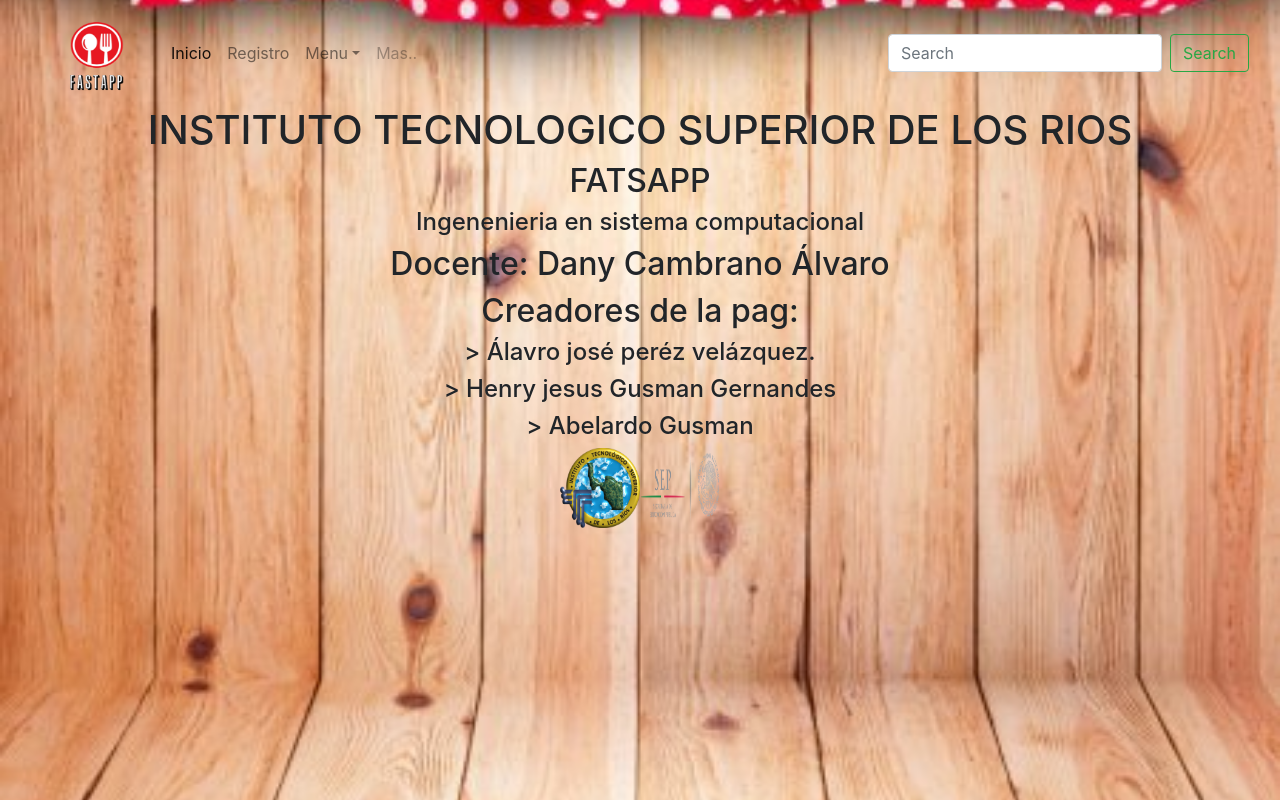
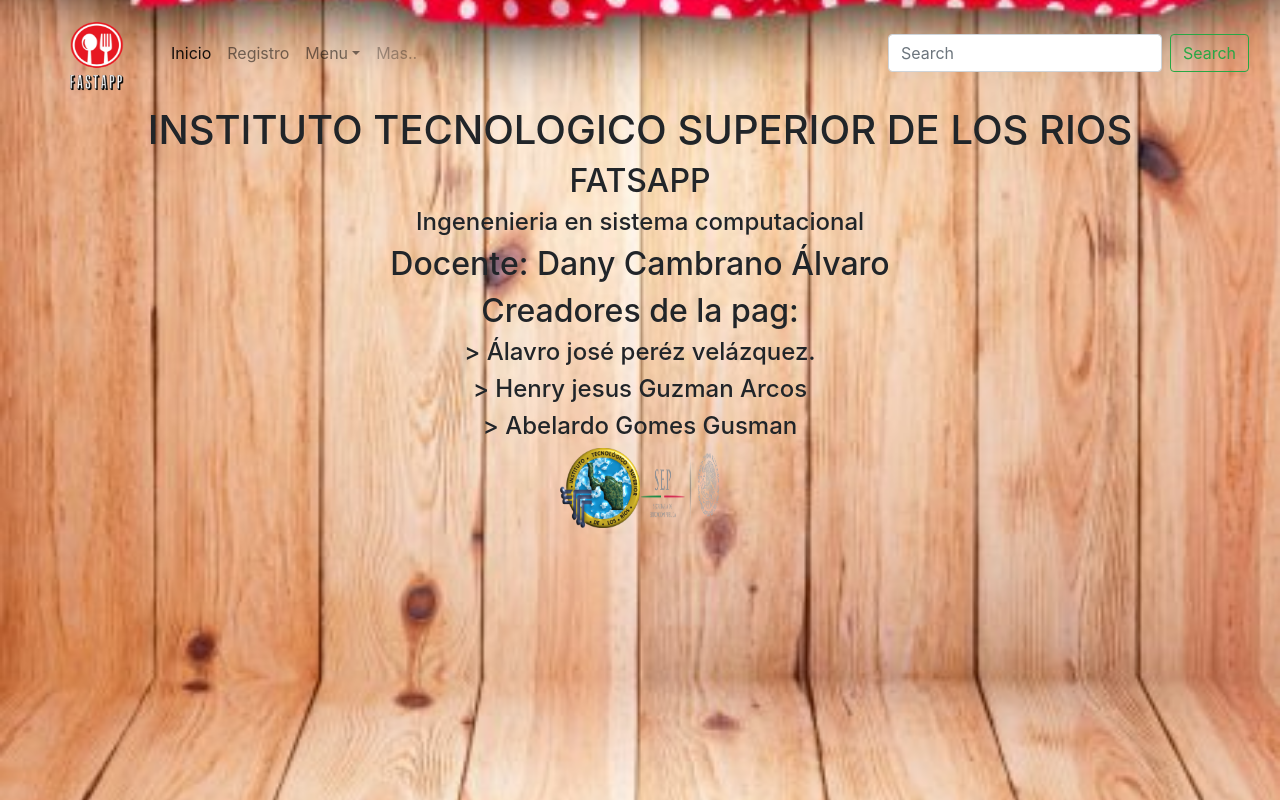
Before and after one commit to Henrry-j98/MYFASTAPP, a React (Create React App) app: page /acercade in a window 1280 px wide. Built offline with nearby package versions, Linux system fonts and the light colour scheme.

Commit message:
nombres conpustos

```diff
--- a/src/pages/pie.js
+++ b/src/pages/pie.js
@@ -12,8 +12,8 @@ class pie extends Component {
                     <h2>Docente: Dany Cambrano Álvaro</h2>
                     <h2>Creadores de la pag:</h2>
                     <h4>>  Álavro josé peréz velázquez.</h4>
-                    <h4>>  Henry jesus Gusman Gernandes</h4>
-                    <h4>>  Abelardo Gusman </h4>
+                    <h4>>  Henry jesus Guzman Arcos</h4>
+                    <h4>>  Abelardo Gomes Gusman  </h4>
 
 
                     <img src={Logot}  class="img-rounded" alt="logiin" width="80" height="80" />
```
